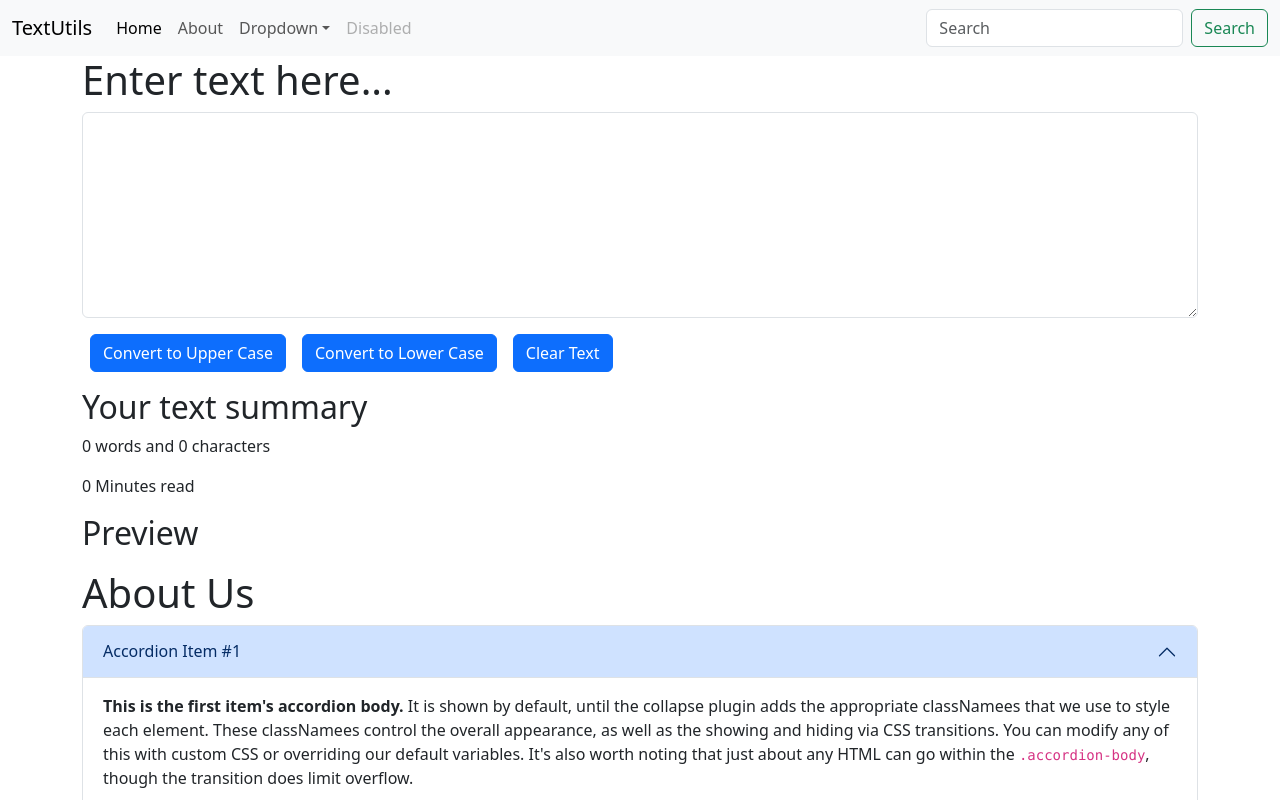
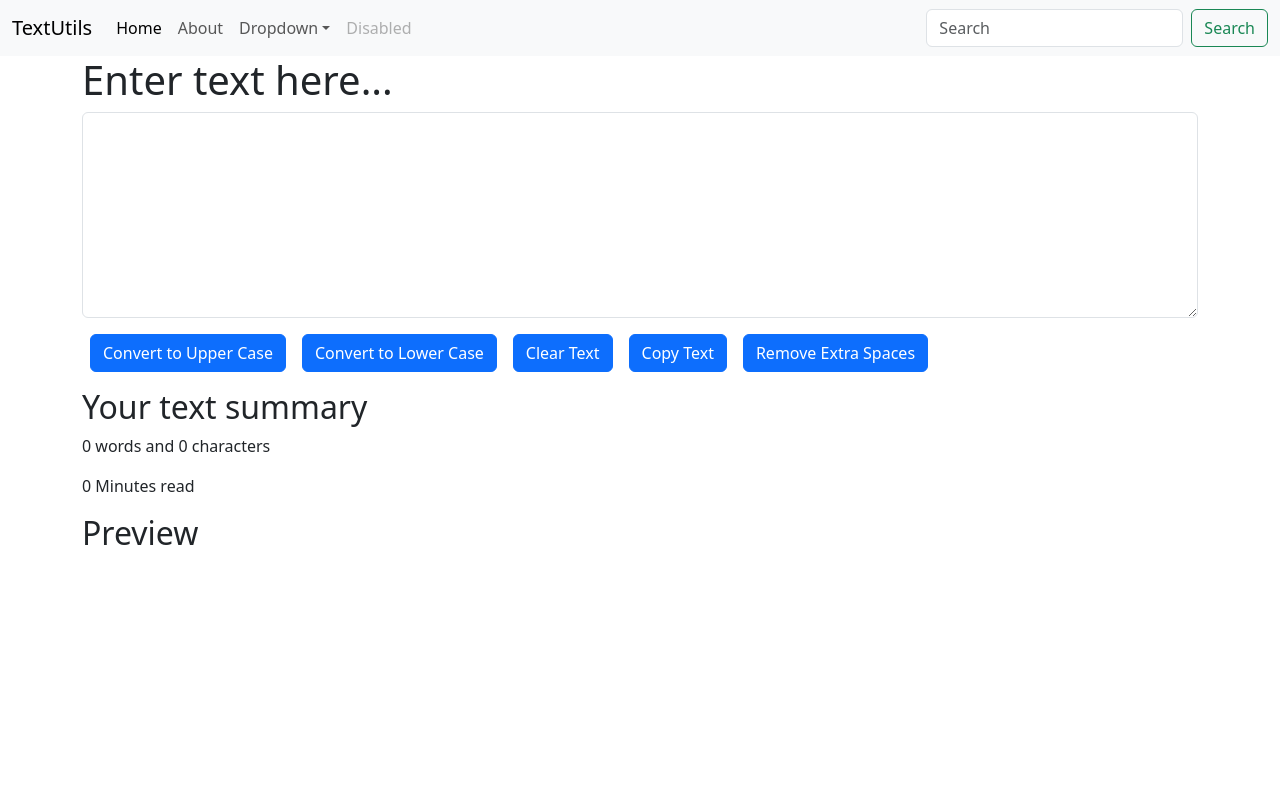
Before and after one commit to swapnil-shinde/ReactJS-YT-CodeWithHarry, a React (Create React App) app: page / in a window 1280 px wide. Shown: the top 800 px of the page. Built offline with nearby package versions, Linux system fonts and the light colour scheme.

Commit message:
Video 11: Added Extra Functions like copy text & remove extra spaces

```diff
--- a/src/App.js
+++ b/src/App.js
@@ -1,7 +1,7 @@
 import './App.css';
-import About from './components/About';
 import Navbar from './components/Navbar';
 import Textarea from './components/Textarea';
+// import About from './components/About';
 
 let name = 'Swapnil'
 function App() {
@@ -9,7 +9,7 @@
     <div className="blank">
       <Navbar title='TextUtils' />
       <Textarea />
-      <About/>
+      {/* <About/> */}
     </div>
   );
 }
--- a/src/components/Textarea.js
+++ b/src/components/Textarea.js
@@ -5,6 +5,9 @@
 
   const [text, setText] = useState('')
 
+  const handleOnChange = (e) => {
+    setText(e.target.value)
+  }
   const handleUpClick = () => {
     let newText = text.toUpperCase()
     setText(newText)
@@ -20,8 +23,15 @@
     setText(newText)
   }
 
-  const handleOnChange = (e) => {
-    setText(e.target.value)
+  const handleCopy = () => {
+    let text = document.getElementById('myBox')
+    text.select()
+    navigator.clipboard.writeText(text.value)
+  }
+
+  const removeExtraSpace = () => {
+    let newText = text.split(/[ ]+/)
+    setText(newText.join(' '))
   }
 
   return (
@@ -32,6 +42,8 @@
         <button className='btn btn-primary mt-3 mx-2' onClick={handleUpClick}>Convert to Upper Case</button>
         <button className='btn btn-primary mt-3 mx-2' onClick={handleLoClick}>Convert to Lower Case</button>
         <button className='btn btn-primary mt-3 mx-2' onClick={handleClClick}>Clear Text</button>
+        <button className='btn btn-primary mt-3 mx-2' onClick={handleCopy}>Copy Text</button>
+        <button className='btn btn-primary mt-3 mx-2' onClick={removeExtraSpace}>Remove Extra Spaces</button>
 
       </div>
       <div className='container'>
```
